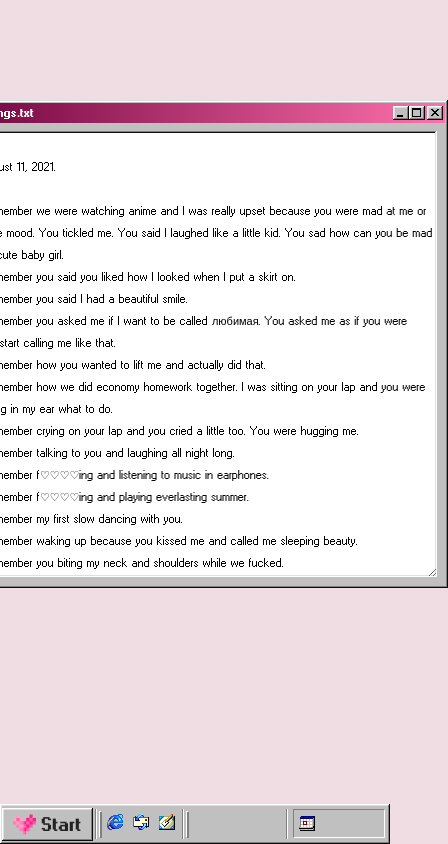
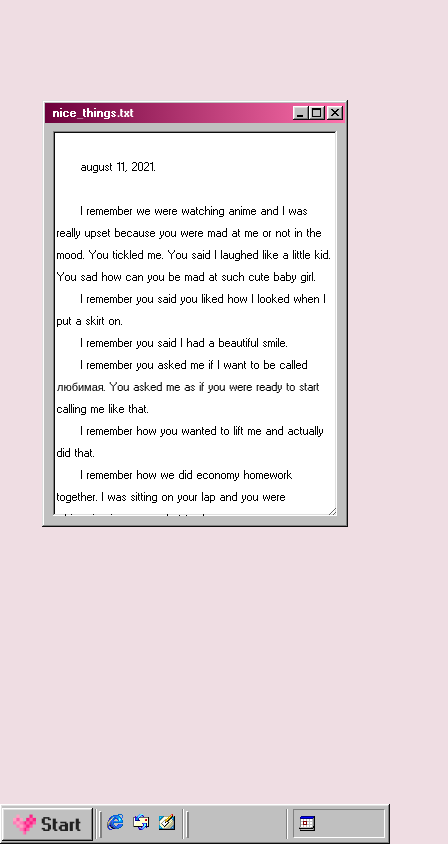
Before and after one commit to notalina/vdproject, a plain HTML site: page index.html in a window 390 px wide. Shown: the whole page, 448 px wide, since content can reach past the window. Drawn offline with nearby package versions, Linux system fonts and the light colour scheme.

Commit message:
типа адаптивный сайт теперь??

```diff
--- a/index.html
+++ b/index.html
@@ -3,6 +3,7 @@
 <head>
   <title>luv u</title>
   <meta charset="UTF-8" />
+  <meta name="viewport" content="width=device-width; initial-scale=1.0">
   <link rel="stylesheet" href="https://unpkg.com/98.css" />
   <link rel="stylesheet" href="style.css" />
   <script src="action.js"></script>
--- a/style.css
+++ b/style.css
@@ -123,3 +123,40 @@ textarea:disabled {
     margin-right: 10px;
     margin-top: 7px;
 }
+
+
+@media screen and (max-width:1440px){
+    .window {
+        width: 600px;
+    }
+}
+
+@media screen and (max-width:1024px){
+    .window {
+        width: 500px;
+    }
+
+    textarea:disabled {
+        height: 35em;
+    }
+}
+
+@media screen and (max-width: 425px){
+    .window {
+        width: 300px;
+    }
+
+    textarea:disabled {
+        height: 35em;
+    }
+}
+
+@media screen and (max-width: 320px){
+    .window {
+        width: 250px;
+    }
+
+    textarea:disabled {
+        height: 35em;
+    }
+}
```
Also changed, not shown: 1 other file.
